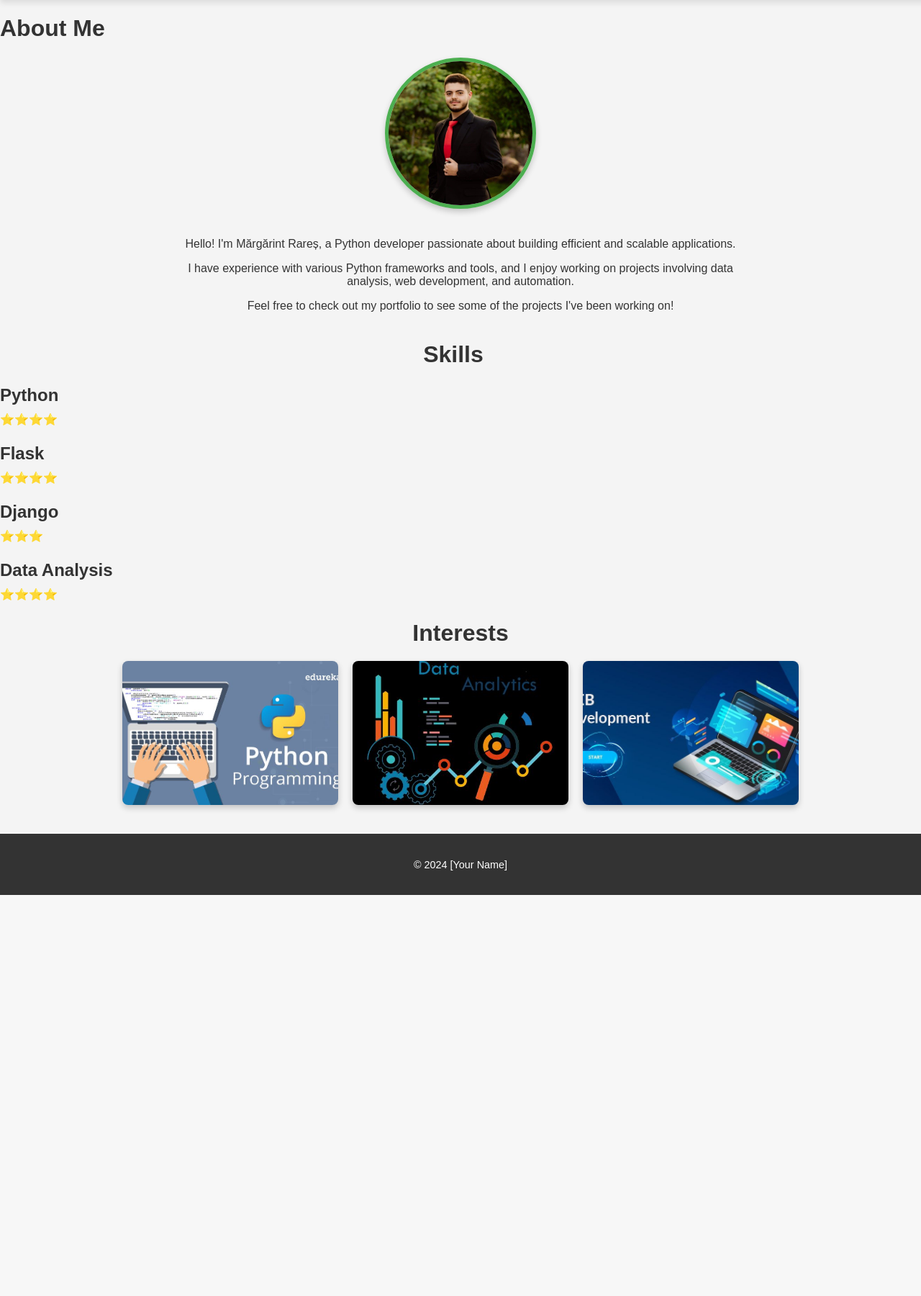
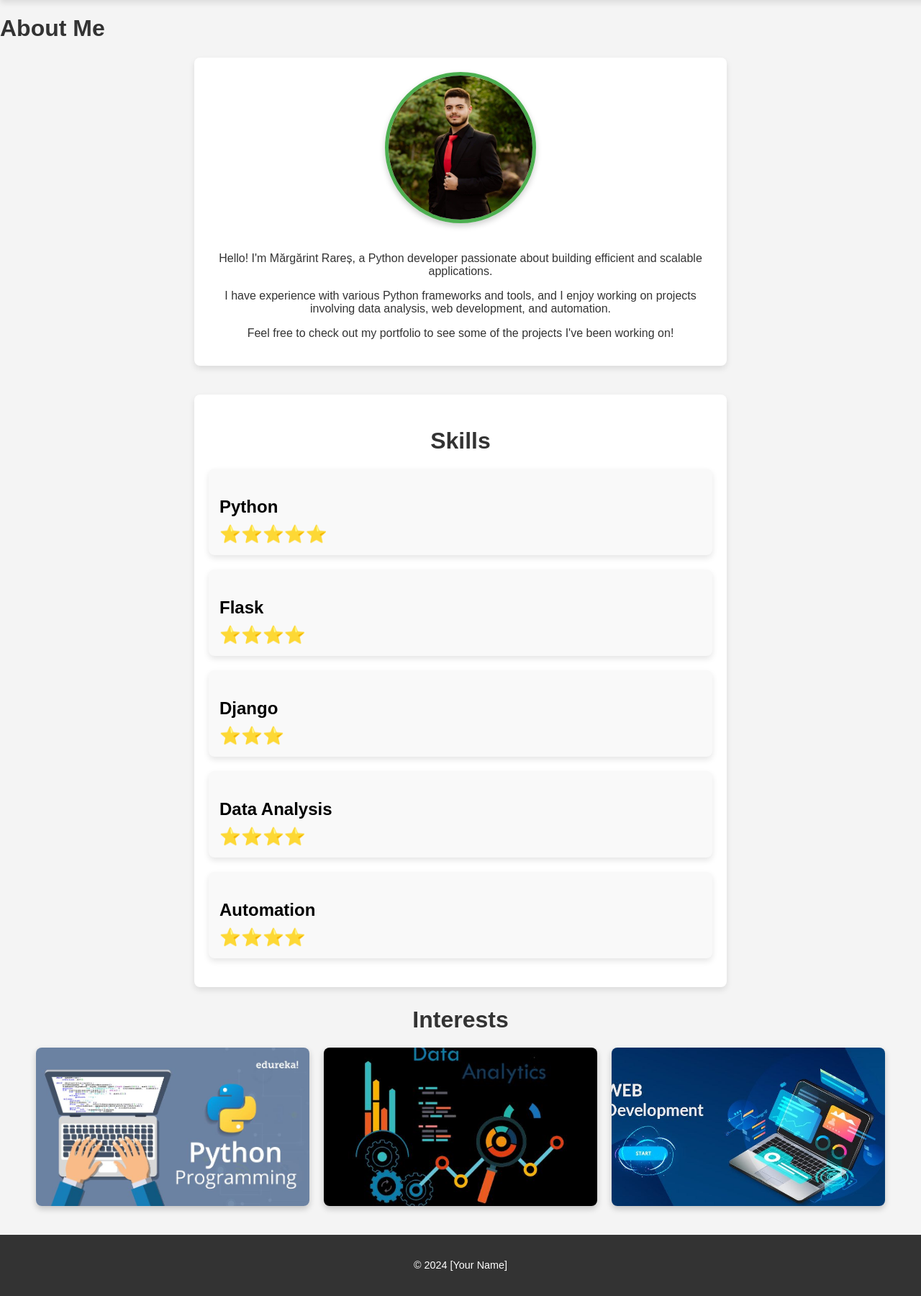
Before and after one commit to Rareshs/PyProjects, a Flask app: page / in a window 1280 px wide. Shown: the part 78-1878 px from the top of the page at 72% size. Before the commit the page ends 1321 px from the top, so only its background shows below. Run offline with Flask 3, Linux system fonts and the light colour scheme.

Commit message:
Py_Project2_update

```diff
--- a/Project2-WebDev_Port/static/css/styles.css
+++ b/Project2-WebDev_Port/static/css/styles.css
@@ -48,9 +48,13 @@ header nav a:hover {
 .about-me {
     text-align: center;
     margin-bottom: 40px;
-    max-width: 800px; /* Center the content and limit the width */
+    max-width: 700px; /* Reduce width to bring it closer to the center */
     margin-left: auto;
     margin-right: auto;
+    padding: 20px; /* Add padding for better spacing */
+    background-color: #fff; /* Add background to distinguish it */
+    box-shadow: 0 4px 8px rgba(0, 0, 0, 0.1); /* Add subtle shadow */
+    border-radius: 8px; /* Rounded corners for a modern look */
 }
 
 /* Profile Picture Styling */
@@ -75,25 +79,72 @@ header nav a:hover {
 }
 
 /* Skills Section */
+/* Skills Section */
 .skills {
     flex: 1; /* Make skills section flexible */
     min-width: 300px; /* Ensure it doesn’t get too small */
-    margin-right: 20px; /* Add some space between skills and interests */
+    margin: 0 auto; /* Center the skills section */
+    max-width: 700px; /* Reduce width to bring it closer to the center */
+    padding: 20px; /* Add padding for better spacing */
+    background-color: #fff; /* Add background to distinguish it */
+    box-shadow: 0 4px 8px rgba(0, 0, 0, 0.1); /* Add subtle shadow */
+    border-radius: 8px; /* Rounded corners for a modern look */
 }
 
 .skills h2 {
     font-size: 2rem;
     margin-bottom: 20px;
     text-align: center;
+    color: #333; /* Darker text color for better readability */
 }
 
+/* Skill Item */
 .skill {
     margin-bottom: 20px;
+    padding: 15px; /* Add padding around skill items */
+    border-radius: 8px; /* Rounded corners */
+    background-color: #f9f9f9; /* Light background color for each skill */
+    box-shadow: 0 4px 8px rgba(0, 0, 0, 0.1); /* Subtle shadow */
+    transition: background-color 0.3s ease, box-shadow 0.3s ease; /* Smooth transition for hover effect */
+}
+
+.skill:hover {
+    background-color: #e0e0e0; /* Slightly darker background on hover */
+    box-shadow: 0 6px 12px rgba(0, 0, 0, 0.2); /* Enhanced shadow on hover */
 }
 
 .skill h3 {
     font-size: 1.5rem;
     margin-bottom: 10px;
+    color: #000000; /* Accent color for text */
+    display: flex;
+    align-items: center; /* Align text and star rating vertically */
+    gap: 10px; /* Space between text and stars */
+}
+
+.stars {
+    font-size: 1.5rem; /* Increase font size for stars */
+    color: #f39c12; /* Gold color for stars */
+    display: inline-block; /* Ensure stars are inline with text */
+}
+
+/* Responsive Design */
+@media (max-width: 768px) {
+    .skills {
+        padding: 10px; /* Reduce padding on smaller screens */
+    }
+
+    .skill {
+        padding: 10px; /* Reduce padding on skill items */
+    }
+
+    .skill h3 {
+        font-size: 1.25rem; /* Reduce font size on smaller screens */
+    }
+
+    .stars {
+        font-size: 1.25rem; /* Reduce font size for stars */
+    }
 }
 
 /* Interests Section */
@@ -116,8 +167,8 @@ header nav a:hover {
 }
 
 .interest-img {
-    width: 300px; /* Set a fixed width for the images */
-    height: 200px; /* Set a fixed height for the images */
+    width: 380px; /* Set a fixed width for the images */
+    height: 220px; /* Set a fixed height for the images */
     object-fit: cover;
     border-radius: 8px;
     box-shadow: 0 4px 8px rgba(0, 0, 0, 0.2);
--- a/Project2-WebDev_Port/templates/home.html
+++ b/Project2-WebDev_Port/templates/home.html
@@ -14,7 +14,7 @@
     <div class="skill">
         <h3>Python</h3>
         <div class="stars">
-            ⭐⭐⭐⭐
+            ⭐⭐⭐⭐⭐
         </div>
     </div>
     <div class="skill">
@@ -35,6 +35,13 @@
         <div class="stars">
             ⭐⭐⭐⭐
         </div>
+    </div>
+    <div class="skill">
+        <h3>Automation</h3>
+        <div class="stars">
+            ⭐⭐⭐⭐
+        </div>
+    </div>
     <!-- Add more skills as needed -->
 </section>
 
```
